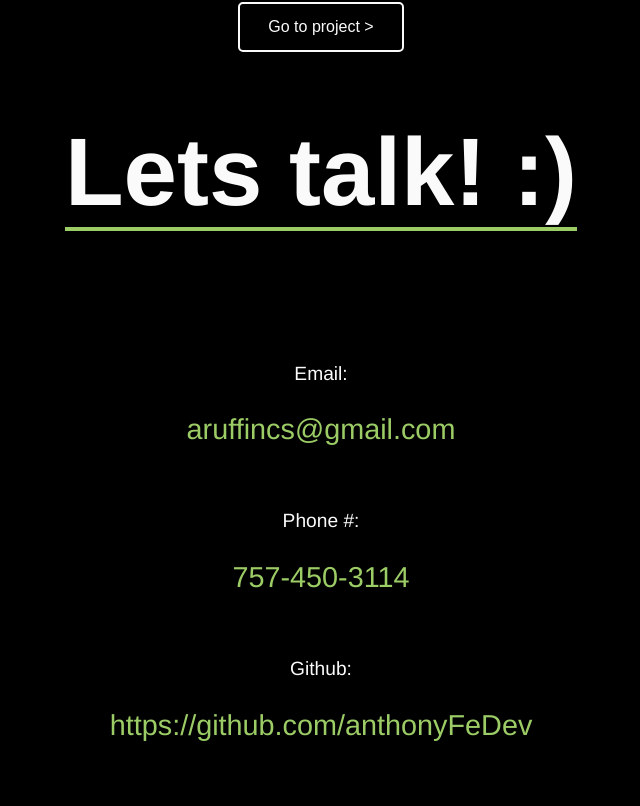
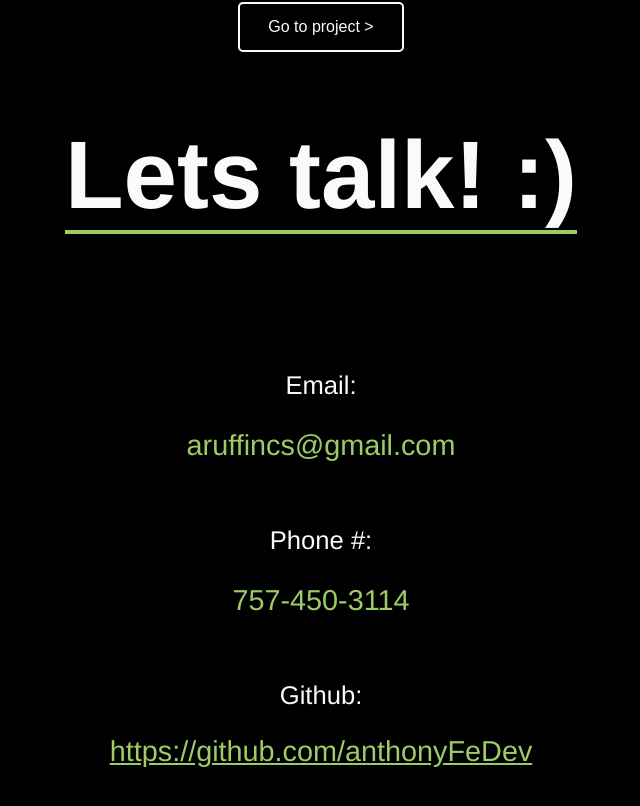
Before and after one commit to more-coffee-more-code/about-anthony, a Vue app: page / in a window 1280 px wide. Shown: the part 3564-4370 px from the top of the page, without its empty margins (319-959 px from the left). Built offline with nearby package versions, Linux system fonts and the light colour scheme.

Commit message:
adjusted contact details

```diff
--- a/src/assets/global-styles.scss
+++ b/src/assets/global-styles.scss
@@ -5,6 +5,10 @@ $section-header-font-size-desktop: 6rem;
 $section-header-font-size-mobile: 3.6rem;
 $section-landing-header-font-size-mobile: 4rem;
 $section-header-border-width: 4px;
+$section-contact-detail-font-size-desktop: 1.8rem;
+$section-contact-detail-font-size-mobile: 1.4rem;
+$section-contact-label-font-size-desktop: 1.6rem;
+$section-contact-label-font-size-mobile: 1.2rem;
 
 $skill-label-font-weight: 400;
 
--- a/src/components/section-contact.vue
+++ b/src/components/section-contact.vue
@@ -13,7 +13,7 @@
         </div>
         <div class="section-contact__contact-info__github">
           <p class="section-contact__contact-info__label">Github:</p>
-          <p class="section-contact__contact-info__detail">https://github.com/anthonyFeDev</p>
+          <a class="section-contact__contact-info__detail__link" :href=this.githubLink target="_blank">{{ this.githubLink }}</a>
         </div>
       </div>
     </div>
@@ -21,7 +21,12 @@
 </template>
 <script>
 export default {
-  name: 'section-contact'
+  name: 'section-contact',
+  data(){
+    return {
+      githubLink: 'https://github.com/anthonyFeDev'
+    }
+  }
 }
 </script>
 <style lang="scss">
@@ -50,12 +55,29 @@ export default {
 
   &__contact-info {
     &__label {
-      font-size: 1.2rem;
+      font-size: $section-contact-label-font-size-mobile;
+
+      @include for-desktop {
+        font-size: $section-contact-label-font-size-desktop;
+      }
     }
 
     &__detail {
-      font-size: 1.8rem;
+      font-size: $section-contact-detail-font-size-mobile;
       color: $color-light-green;
+
+       @include for-desktop {
+         font-size: $section-contact-detail-font-size-desktop;
+       }
+      &__link {
+        font-size: $section-contact-detail-font-size-mobile;
+        color: $color-light-green;
+        width: 100px;
+
+        @include for-desktop {
+          font-size: $section-contact-detail-font-size-desktop;
+        }
+      }
     }
 
     &__email {
@@ -66,6 +88,10 @@ export default {
     &__phone {
       margin-bottom: 4rem;
     }
+
+    &__button {
+      cursor: pointer;
+    }
   }
 }
 </style>
```
